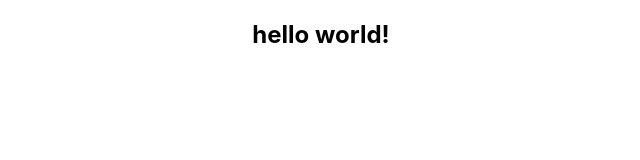
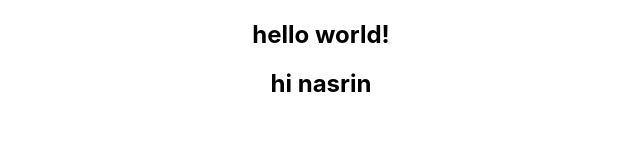
Before and after one commit to sekul-hassan/mess-managemenet, a React (Create React App) app: page / in a window 1280 px wide. Shown: the top 160 px of the page, without its empty margins (319-959 px from the left). Built offline with nearby package versions, Linux system fonts and the light colour scheme.

Commit message:
my fourth commit

```diff
--- a/src/App.js
+++ b/src/App.js
@@ -4,6 +4,7 @@ function App() {
   return (
     <div className="App">
       <h2>hello world!</h2>
+      <h2>hi nasrin</h2>
     </div>
   );
 }
```
